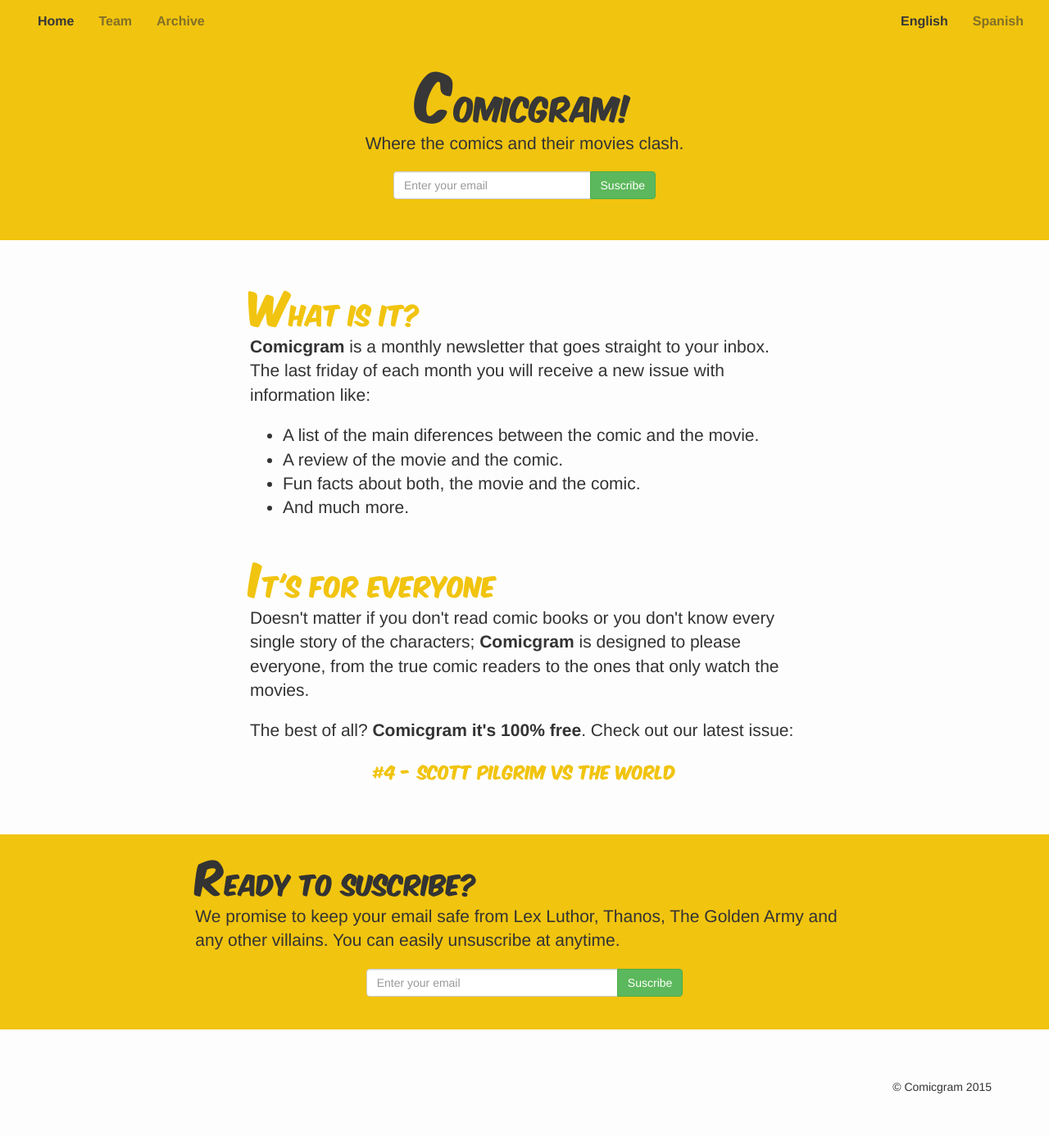
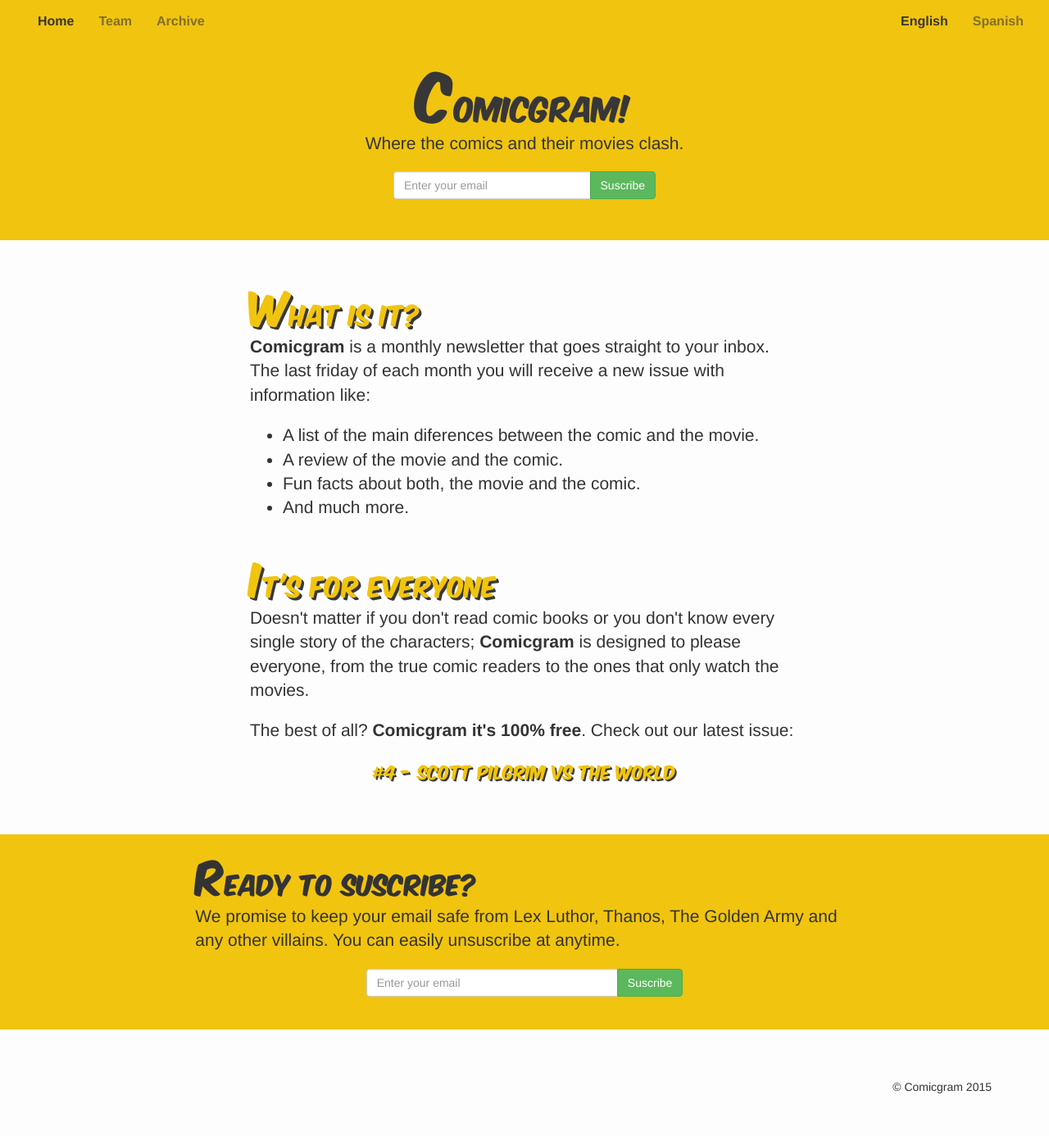
Before and after one commit to comicgram/newsletter-landing, a Jekyll site: the page built from index.html, in a window 1280 px wide. Shown: the whole page at 82% size. Built offline with Jekyll 4.4.1, drawn with Linux system fonts in a browser that asks for light colours; nearby versions of some CDN libraries; some web fonts are replaced.

Commit message:
Add a shadow to the headers

```diff
--- a/_sass/_content.scss
+++ b/_sass/_content.scss
@@ -5,7 +5,7 @@
   h2 {
     font-family: 'Komika Title';
     color: rgba(241, 196, 15,1.0);
-
+    text-shadow: 3px 3px rgba(55,55,55,1.0);
 
     &:first-letter  {
       font-size: 50px;
@@ -16,6 +16,7 @@
     font-size: 20px;
     font-family: 'Komika Title';
     color: rgba(241, 196, 15,1.0);
+    text-shadow: 2px 2px rgba(55,55,55,1.0);
   }
 }
 
```
